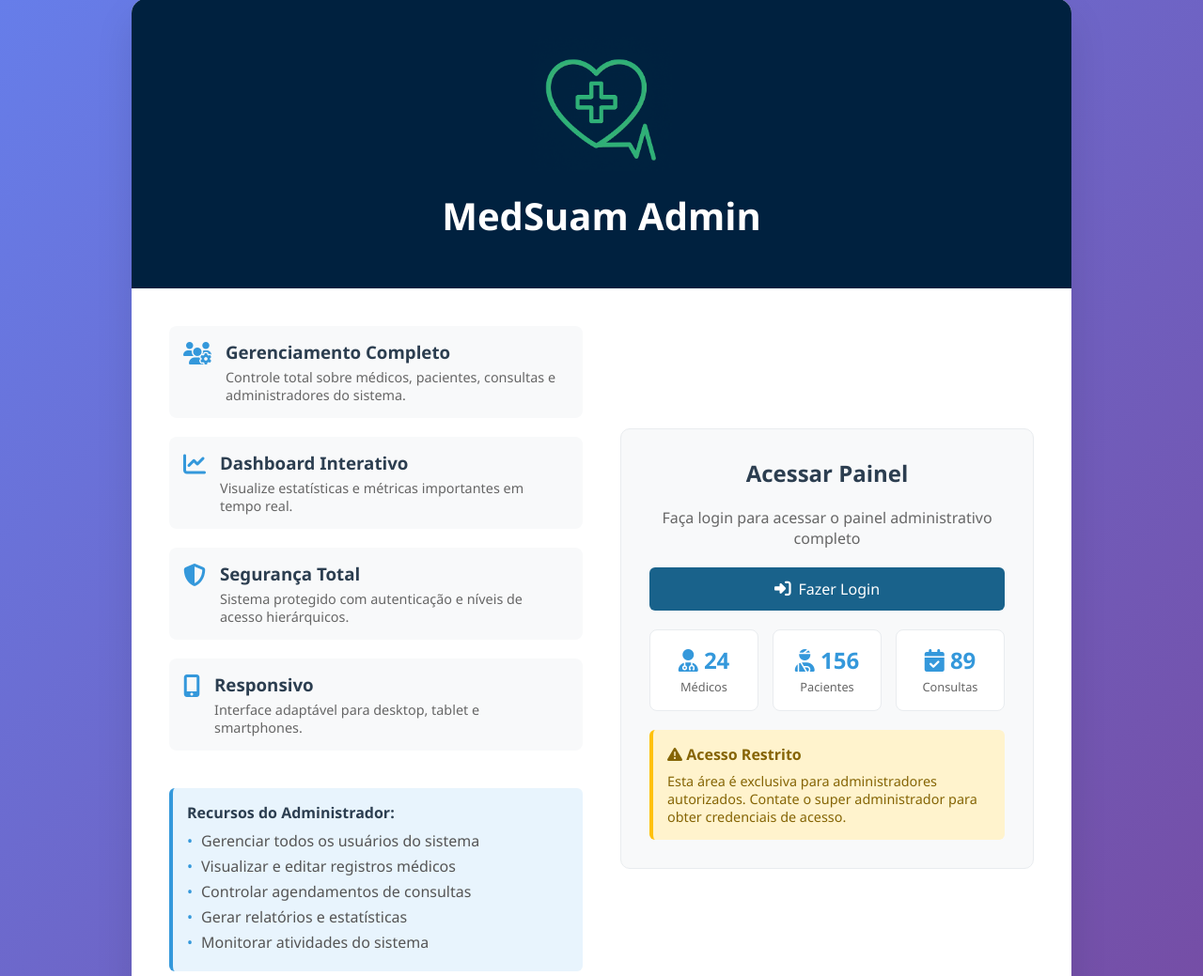
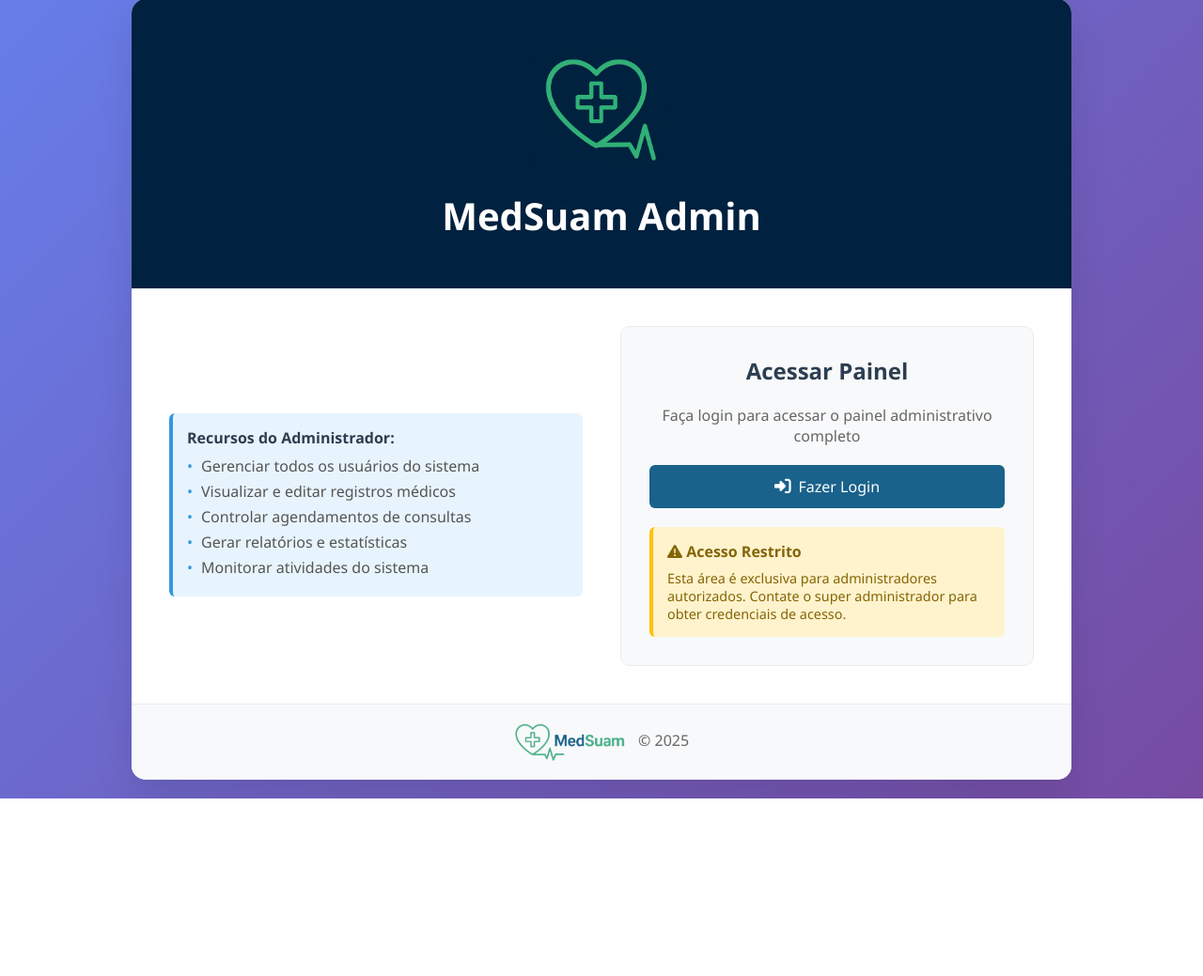
Before and after one commit to UnisuamWorkSpace/medSuam-Projeto, a PHP site: page /admin/index.php in a window 1280 px wide. Shown: the part 21-1060 px from the top of the page at 94% size. After the commit the page ends 871 px from the top, so only its background shows below. Run offline with PHP 8.4, Linux system fonts and the light colour scheme.

Commit message:
Comment out unused feature sections in admin index page for cleaner code

```diff
--- a/admin/index.php
+++ b/admin/index.php
@@ -29,23 +29,23 @@ if (isset($_SESSION['admin_logged_in']) && $_SESSION['admin_logged_in'] === true
 
         <div class="landing-content">
             <div class="features">
-                <div class="feature">
+                <!-- <div class="feature">
                     <i class="fas fa-users-cog"></i>
                     <div class="feature-content">
                         <h3>Gerenciamento Completo</h3>
                         <p>Controle total sobre médicos, pacientes, consultas e administradores do sistema.</p>
                     </div>
-                </div>
+                </div> -->
 
-                <div class="feature">
+                <!-- <div class="feature">
                     <i class="fas fa-chart-line"></i>
                     <div class="feature-content">
                         <h3>Dashboard Interativo</h3>
                         <p>Visualize estatísticas e métricas importantes em tempo real.</p>
                     </div>
                 </div>
-
-                <div class="feature">
+                 -->
+                <!-- <div class="feature">
                     <i class="fas fa-shield-alt"></i>
                     <div class="feature-content">
                         <h3>Segurança Total</h3>
@@ -59,7 +59,7 @@ if (isset($_SESSION['admin_logged_in']) && $_SESSION['admin_logged_in'] === true
                         <h3>Responsivo</h3>
                         <p>Interface adaptável para desktop, tablet e smartphones.</p>
                     </div>
-                </div>
+                </div> -->
 
                 <div class="admin-info">
                     <h4>Recursos do Administrador:</h4>
@@ -85,7 +85,7 @@ if (isset($_SESSION['admin_logged_in']) && $_SESSION['admin_logged_in'] === true
                     Fazer Login
                 </a>
 
-                <div class="stats">
+                <!-- <div class="stats">
                     <div class="stat">
                         <span class="stat-number">
                             <i class="fas fa-user-md"></i>
@@ -104,7 +104,7 @@ if (isset($_SESSION['admin_logged_in']) && $_SESSION['admin_logged_in'] === true
                         </span>
                         <span class="stat-label">Consultas</span>
                     </div>
-                </div>
+                </div> -->
 
                 <div style="margin-top: 20px; padding: 15px; background: #fff3cd; border-radius: 6px; border-left: 4px solid #ffc107;">
                     <h4 style="color: #856404; margin-bottom: 8px;">
```
